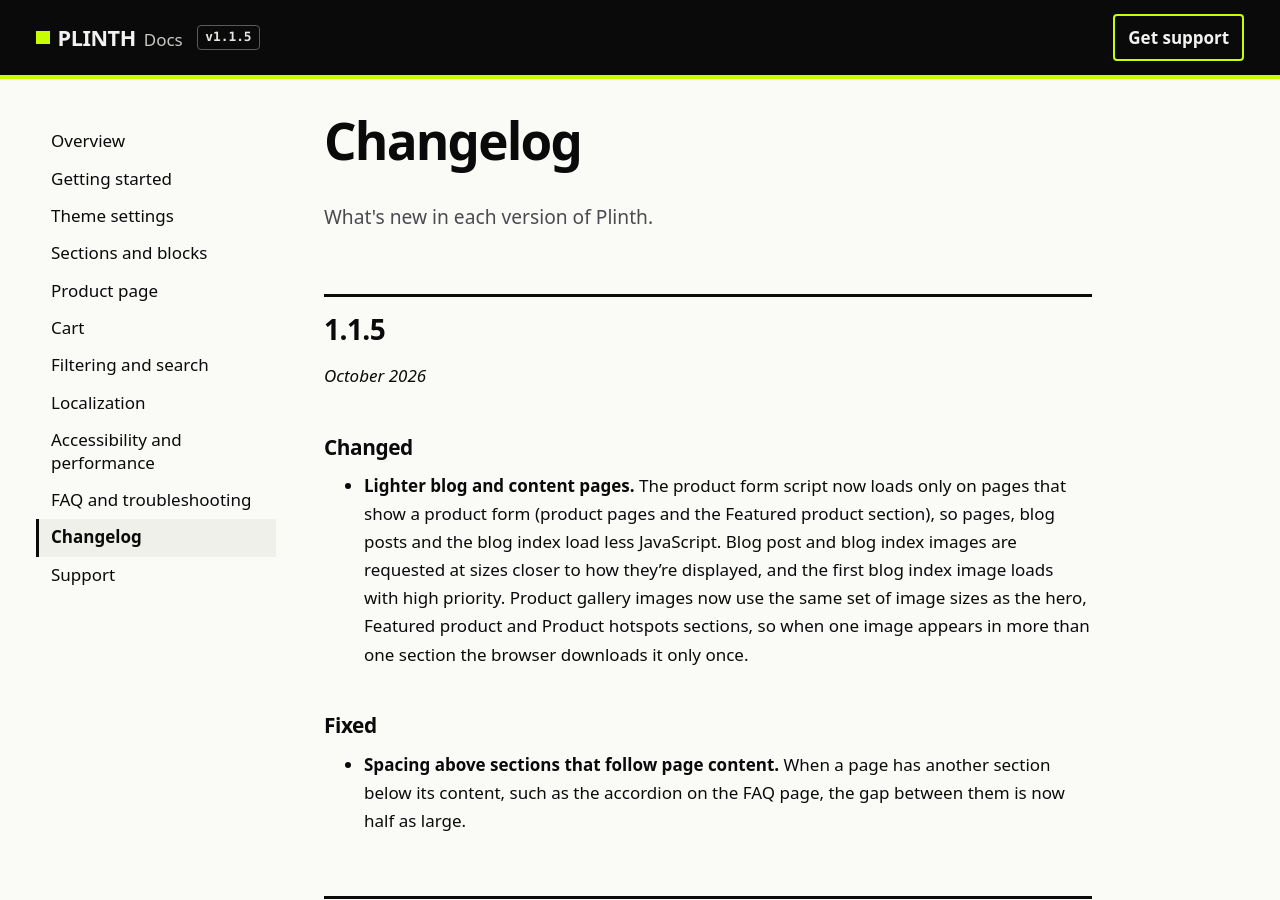
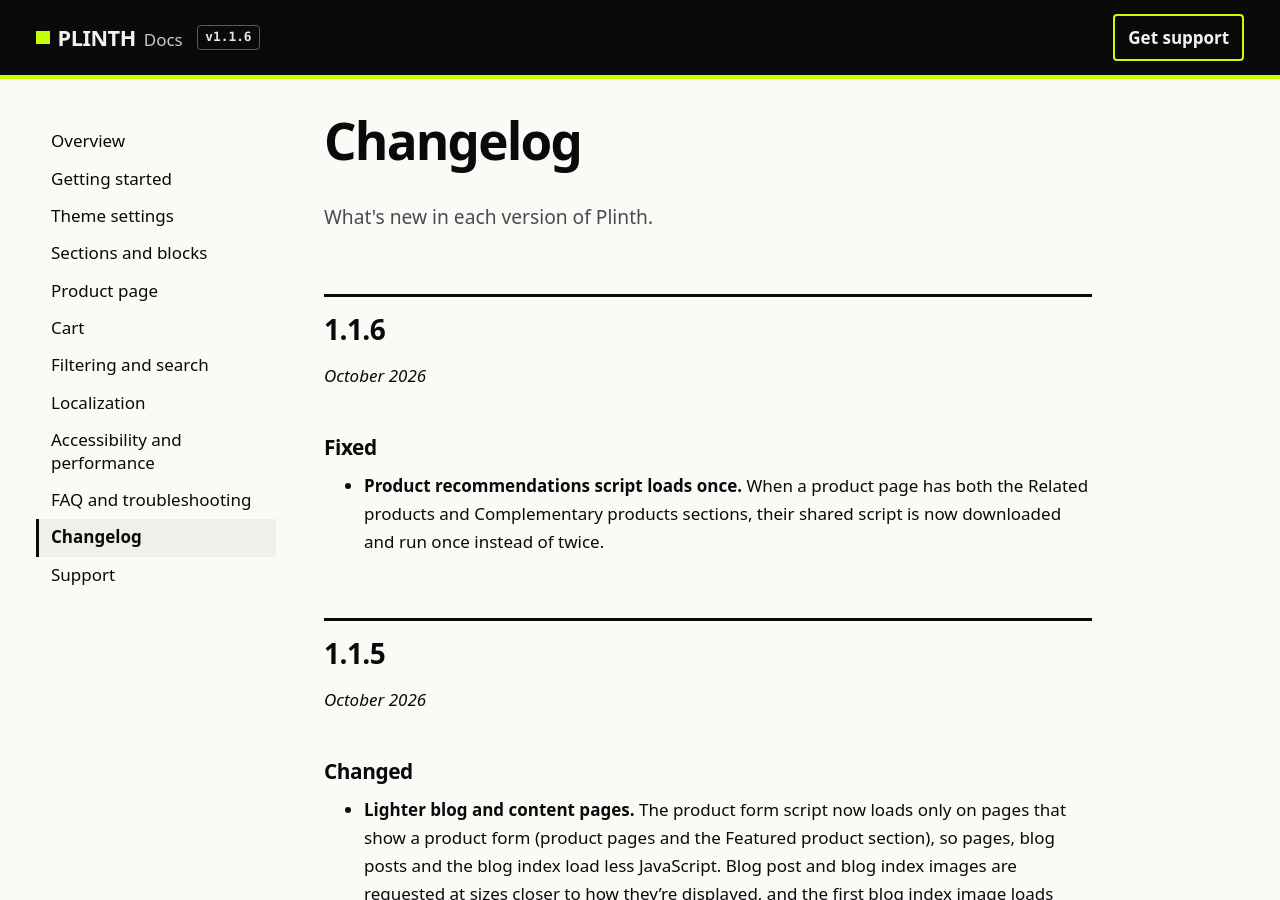
Before and after one commit to AccurateTLM13/plinth-docs, a Jekyll site: the page built from changelog.md, in a window 1280 px wide and 900 px high. Built offline with Jekyll 4.4.1, drawn with Linux system fonts in a browser that asks for light colours; some of the changed text lies outside the part shown.

Commit message:
1.1.6: product recommendations script loads once

```diff
--- a/_config.yml
+++ b/_config.yml
@@ -3,7 +3,7 @@
 url: https://accuratetlm13.github.io
 baseurl: /plinth-docs
 lang: en
-theme_version: "1.1.5"
+theme_version: "1.1.6"
 github_repo: AccurateTLM13/plinth-docs
 
 # ---------------------------------------------------------------------------
--- a/_data/theme_settings.json
+++ b/_data/theme_settings.json
@@ -1,6 +1,6 @@
 {
   "theme_name": "Plinth",
-  "theme_version": "1.1.5",
+  "theme_version": "1.1.6",
   "groups": [
     {
       "name": "Typography",
```
Also changed, not shown: changelog.md.
